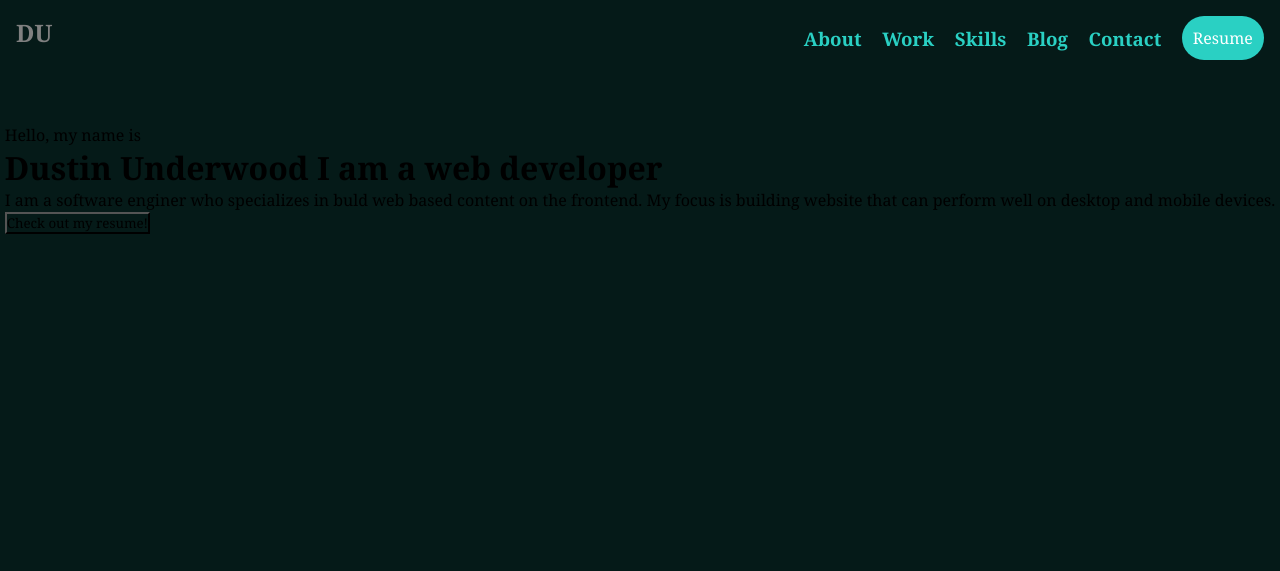
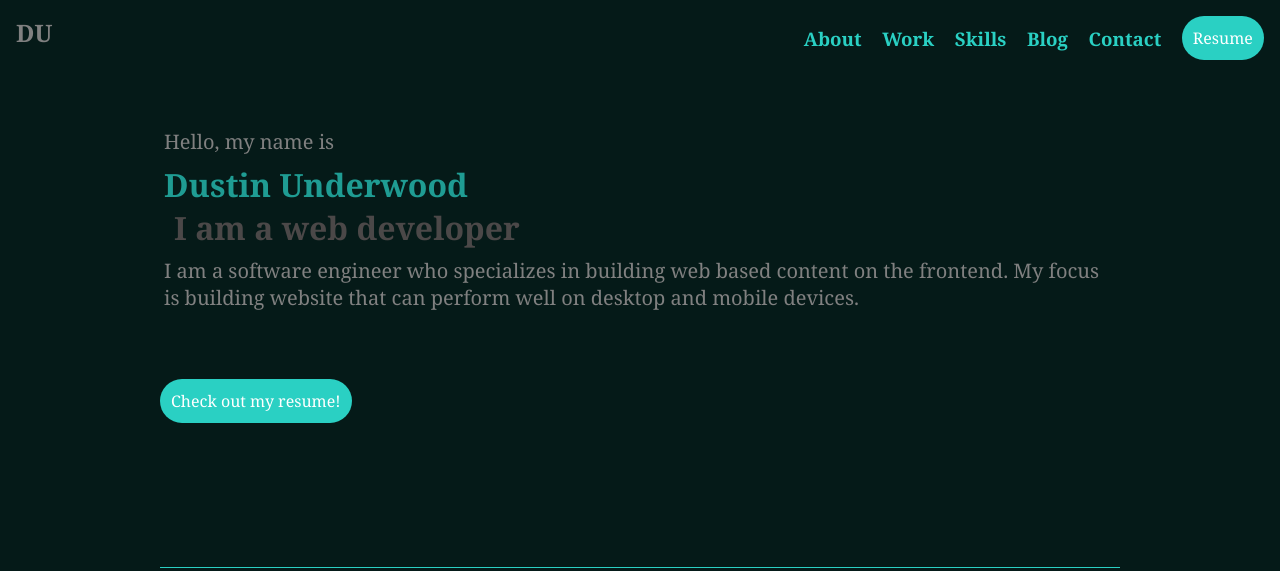
Before and after one commit to Shunesoul/Portfoliowebsite, a plain HTML site: page index.html in a window 1280 px wide. Drawn offline with Linux system fonts and the light colour scheme.

Commit message:
finished with top content css and transformations

```diff
--- a/index.html
+++ b/index.html
@@ -43,10 +43,10 @@
        <div class="bigContainer">
         <div class="topContent">
             <p>Hello, my name is</p>
-            <h1>Dustin Underwood
+            <h1>Dustin Underwood <br>
                 <span>I am a web developer</span>
             </h1>
-            <p>I am a software enginer who specializes in buld web based content on the frontend. My focus is building website that can perform well on desktop and mobile devices. </p>
+            <p class="commomText">I am a software engineer who specializes in building web based content on the frontend. My focus is building website that can perform well on desktop and mobile devices. </p>
             <a href=""><button>
                 Check out my resume!
             </button></a>
--- a/style.css
+++ b/style.css
@@ -47,22 +47,38 @@
     justify-content: center;
     align-items: center;
     margin-top: 3rem;
+    padding-left: 10rem;
+    padding-right: 10rem;
 }
 .topContent {
     display: flex;
     flex-direction: column;
+    padding-bottom: 9rem;
+    border-bottom: #2ad0c3 solid 1px;
 }
-
-
-{
-    color: #40d9cd
-    color:#2ad0c3
-    color:#24b6ab
-    color:#1f9c93
-    color:#1a827a
-    color:#156862
-    color:#104e49
-    color:#0a3431
-    color:#051a18
-    color:#000000
+.topContent p {
+    color: grey;
+    font-size: 20px;
+    margin: 4px;
 }
+.topContent h1 {
+    color:#1f9c93;
+    margin: 4px
+}
+.topContent span {
+    color: rgb(75, 72, 72);
+    margin-left: 10px;
+}
+.topContent button {
+    margin-top: 4rem;
+    color: white;
+    background-color: #2ad0c3;
+    border: solid rgba(0, 0, 0, 0);
+    border-radius: 2rem;
+    padding: 8px;
+    font-size: 1rem;
+}
+.topContent button:hover {
+    transform: scale(1.5);
+    transition: transform .3s ease-in-out;
+}
```
Also changed, not shown: 1 other file.
